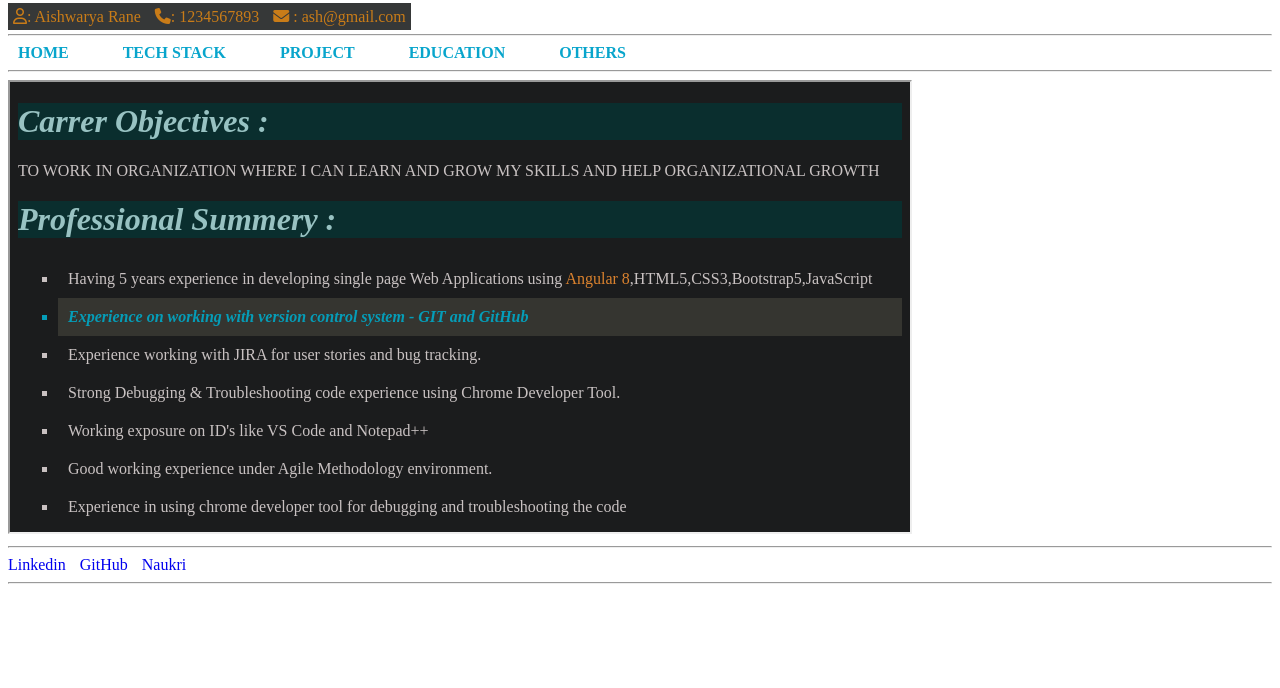
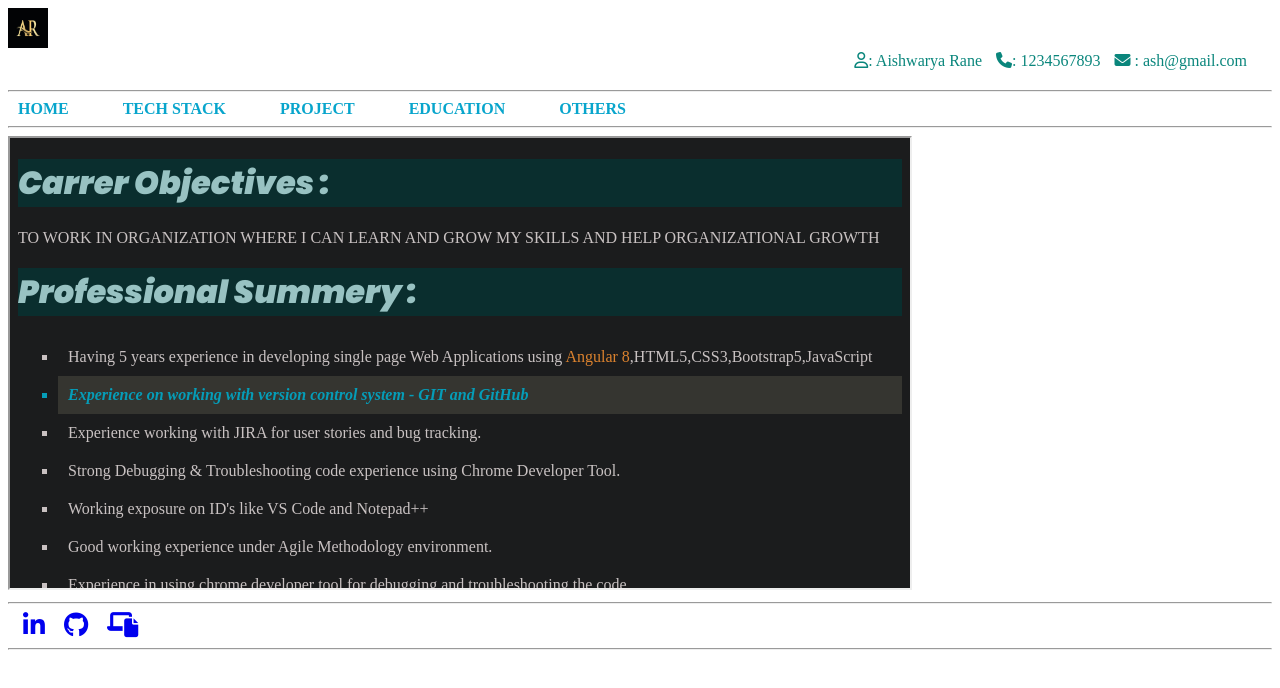
Before and after one commit to ash-rane/profile-aishwarya, a plain HTML site: page index.html in a window 1280 px wide. Drawn offline with Linux system fonts and the light colour scheme.

Commit message:
Assignment 18-dec-23
Fonts family and links

```diff
--- a/education.html
+++ b/education.html
@@ -3,6 +3,9 @@
 <head>
     <meta charset="UTF-8">
     <meta name="viewport" content="width=device-width, initial-scale=1.0">
+
+    <link href="https://fonts.googleapis.com/css2?family=Poppins:ital,wght@1,900&display=swap" rel="stylesheet">
+
     <title>Education</title>
     <style>
         table,tr,th,td{
@@ -11,6 +14,10 @@
         }
         table,tr,th,td{
             padding: 10px;
+        }
+        h2{
+            font-family: 'Poppins', sans-serif;
+            color: rgb(4, 126, 85);
         }
     </style>
 </head>
--- a/home.html
+++ b/home.html
@@ -3,12 +3,13 @@
   <head>
     <meta charset="UTF-8" />
     <meta name="viewport" content="width=device-width, initial-scale=1.0" />
+    <link href="https://fonts.googleapis.com/css2?family=Poppins:ital,wght@1,900&display=swap" rel="stylesheet">
     <title>Home Page</title>
     <style>
         .carrer{
             color: rgb(152, 194, 194);
             background-color: rgb(10, 46, 46);
-            font-style: italic;
+            font-family: 'Poppins', sans-serif;
         }
         #angular{
             color: rgb(219, 130, 46);
@@ -33,7 +34,7 @@
     </style>
   </head>
   <body>
-    <h1 class="carrer"><strong>Carrer Objectives :</strong></h1>
+    <h1 class="carrer">Carrer Objectives :</h1>
     <p>
       TO WORK IN ORGANIZATION WHERE I CAN LEARN AND GROW MY SKILLS AND HELP
       ORGANIZATIONAL GROWTH
--- a/index.html
+++ b/index.html
@@ -15,9 +15,15 @@
     <style>
         header span{
             padding: 5px;
-            color: rgb(201, 124, 24);
-            background-color: rgb(54, 56, 56);
+            color: rgb(10, 134, 124);
+            /* background-color: rgb(54, 56, 56);  */
         }
+        header{
+            text-align: right;
+            margin-bottom: 20px;
+            margin-right: 20px;
+        }
+
          nav a{
              /* border: 3px solid red;  */
             color: rgb(8, 165, 204);
@@ -28,17 +34,16 @@
         #home{
             margin-left: 10px;
         }
-        /* header{
-            text-align: right;
-        }  */
+
         footer a{
-            text-decoration: none;
-            margin-right: 10px;
+            margin-left: 15px;
+            font-size:25px ;
         }
     </style>
 </head>
 
 <body>
+            <img src="Assets/Images/download (1).png" alt="logo" width="40px" height="40px">
     <!-- Header Section -->
      <header>
             <span><i class="fa-regular fa-user"></i>: Aishwarya Rane </span>
@@ -62,11 +67,11 @@
 <hr>
 <!-- Footer Section -->
 <footer>
-    <a href="https://www.linkedin.com"> Linkedin</a>
+    <a href="https://www.linkedin.com"> <i class="fa-brands fa-linkedin"></i></a>
 
-    <a href="https://github.com">GitHub</a>
+    <a href="https://github.com"><i class="fa-brands fa-github"></i></a>
 
-    <a href="https://www.naukri.com">Naukri</a>
+    <a href="https://www.naukri.com"><i class="fa-solid fa-laptop-file"></i></a>
 </footer>
 <hr>
   <!-- nevigation section -->
```
Also changed, not shown: others.html (+6 -0 lines), project.html (+7 -1 lines), techStack.html (+8 -0 lines), Assets/Images/download (1).png (added), Assets/Images/download.jpeg (added), Assets/Images/download.png (added), Assets/Images/images (1).png (added), Assets/Images/images.png (added), Assets/Images/logo.jpeg (added).
